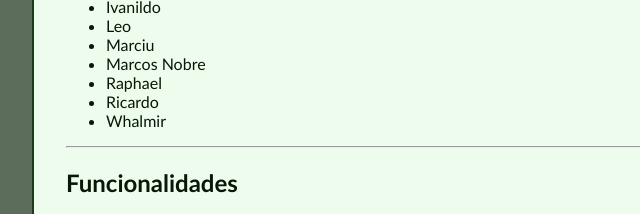
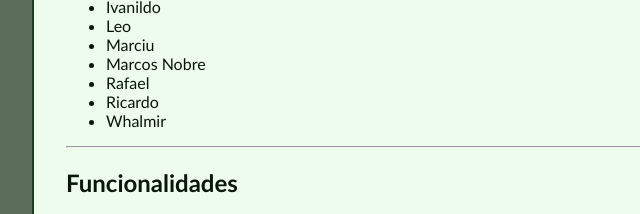
Before and after one commit to CFPsi/treinamento-git, a website: page index.html in a window 1280 px wide. Shown: the part 280-494 px from the top of the page, 154-794 px from the left. Drawn offline with Linux system fonts and the light colour scheme.

Commit message:
fix(pagina-inicial): corrige nome do Rafael

```diff
--- a/index.html
+++ b/index.html
@@ -40,7 +40,7 @@
       <li>Leo</li>
       <li>Marciu</li>
       <li>Marcos Nobre</li>
-      <li>Raphael</li>
+      <li>Rafael</li>
       <li>Ricardo</li>
       <li>Whalmir</li>
     </ul>
```
